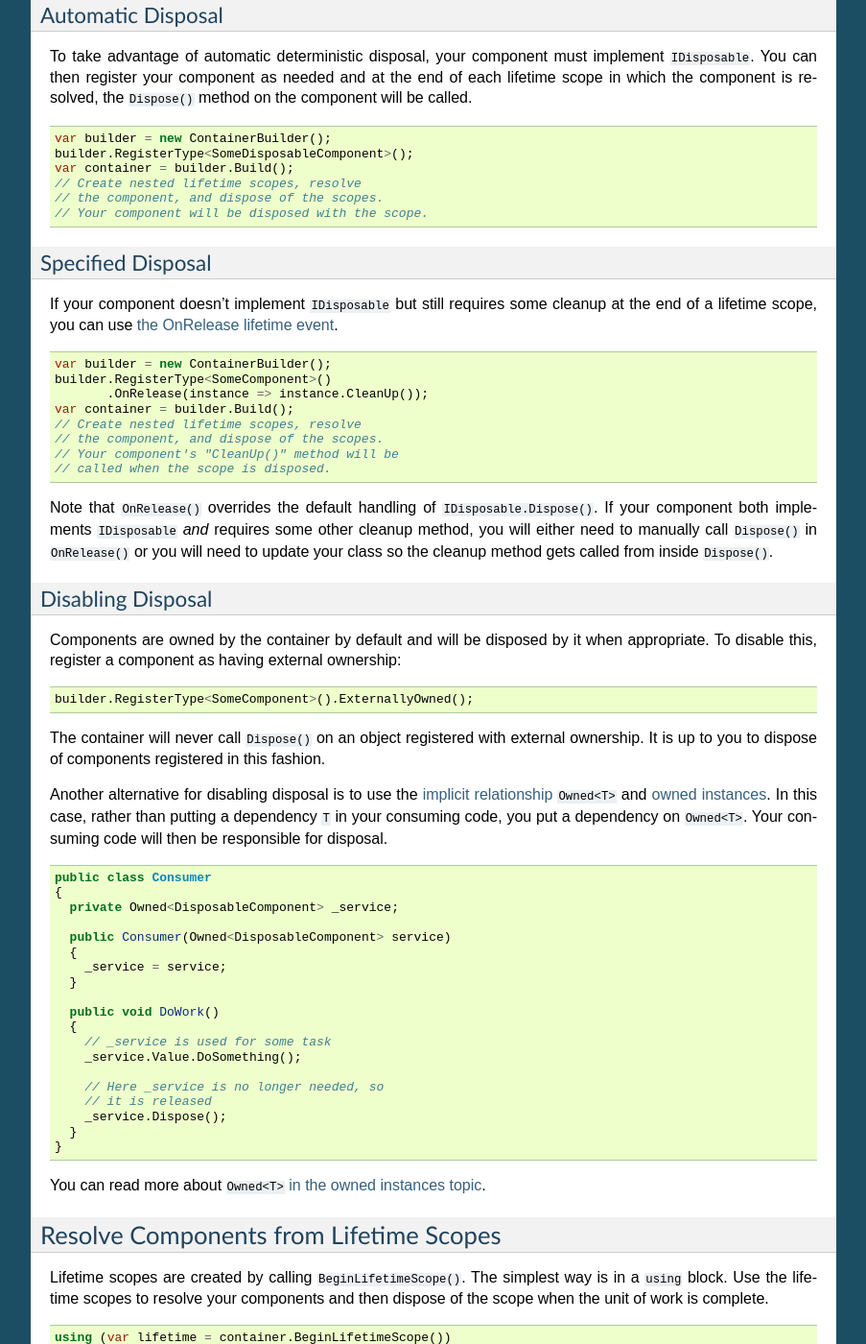
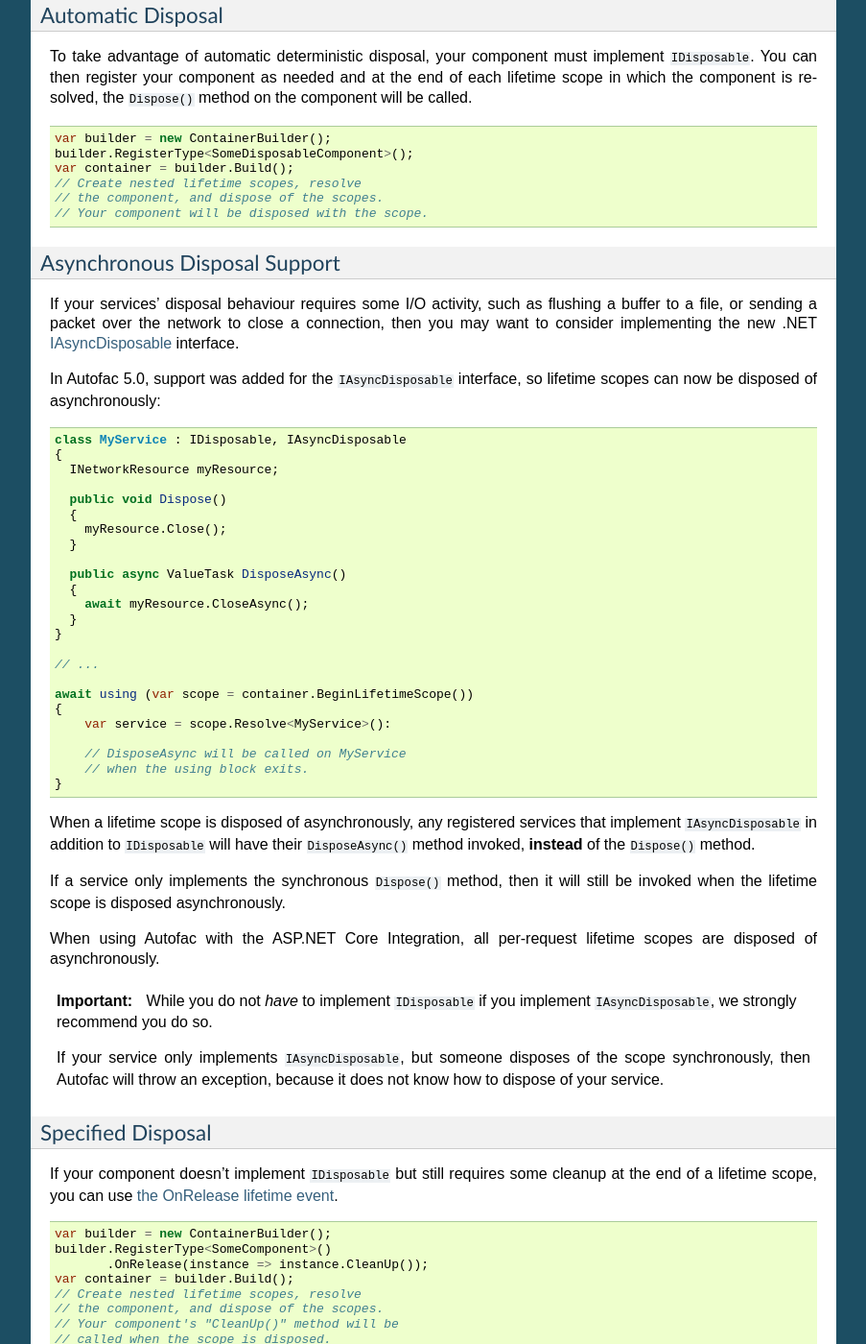
Before and after one commit to autofac/Documentation, a Sphinx documentation site: the page built from docs/lifetime/disposal.rst, in a window 1280 px wide and 1400 px high, scrolled down 861 px. Shown: the whole window at 96% size, without its empty margins (198-1101 px from the left). Built offline with Sphinx 7.4.7, drawn with Linux system fonts in a browser that asks for light colours; some of the changed text lies outside the part shown.

Commit message:
Asynchronous Disposal Documentation

```diff
--- a/docs/lifetime/disposal.rst
+++ b/docs/lifetime/disposal.rst
@@ -35,7 +35,9 @@ If you have singleton components (registered as ``SingleInstance()``) **they wil
 Automatic Disposal
 ------------------
 
-To take advantage of automatic deterministic disposal, your component must implement ``IDisposable``. You can then register your component as needed and at the end of each lifetime scope in which the component is resolved, the ``Dispose()`` method on the component will be called.
+To take advantage of automatic deterministic disposal, your component must implement ``IDisposable``.
+You can then register your component as needed and at the end of each lifetime scope in which the component
+is resolved, the ``Dispose()`` method on the component will be called.
 
 .. sourcecode:: csharp
 
@@ -45,6 +47,60 @@ To take advantage of automatic deterministic disposal, your component must imple
     // Create nested lifetime scopes, resolve
     // the component, and dispose of the scopes.
     // Your component will be disposed with the scope.
+
+Asynchronous Disposal Support
+-----------------------------
+
+If your services' disposal behaviour requires some I/O activity, such as flushing a buffer to a file,
+or sending a packet over the network to close a connection, then you may want to consider implementing
+the new .NET `IAsyncDisposable <https://docs.microsoft.com/en-us/dotnet/api/system.iasyncdisposable?view=netstandard-2.1>`_
+interface.
+
+In Autofac 5.0, support was added for the ``IAsyncDisposable`` interface, so lifetime scopes can now be disposed of
+asynchronously:
+
+.. code-block:: csharp
+
+  class MyService : IDisposable, IAsyncDisposable
+  {
+    INetworkResource myResource;
+
+    public void Dispose()
+    {
+      myResource.Close();
+    }
+
+    public async ValueTask DisposeAsync()
+    {
+      await myResource.CloseAsync();
+    }
+  }
+
+  // ...
+
+  await using (var scope = container.BeginLifetimeScope())
+  {
+      var service = scope.Resolve<MyService>():
+
+      // DisposeAsync will be called on MyService
+      // when the using block exits.
+  }
+
+When a lifetime scope is disposed of asynchronously, any registered services that implement ``IAsyncDisposable``
+in addition to ``IDisposable`` will have their ``DisposeAsync()`` method invoked, **instead** of the ``Dispose()`` method.
+
+If a service only implements the synchronous ``Dispose()`` method,
+then it will still be invoked when the lifetime scope is disposed asynchronously.
+
+When using Autofac with the ASP.NET Core Integration, all per-request lifetime scopes are disposed of asynchronously.
+
+.. important::
+
+  While you do not *have* to implement ``IDisposable`` if you implement ``IAsyncDisposable``, we strongly
+  recommend you do so.
+
+  If your service only implements ``IAsyncDisposable``, but someone disposes of the scope synchronously,
+  then Autofac will throw an exception, because it does not know how to dispose of your service.
 
 Specified Disposal
 ------------------
@@ -67,13 +123,15 @@ Note that ``OnRelease()`` overrides the default handling of ``IDisposable.Dispos
 Disabling Disposal
 ------------------
 
-Components are owned by the container by default and will be disposed by it when appropriate. To disable this, register a component as having external ownership:
+Components are owned by the container by default and will be disposed by it when appropriate.
+To disable this, register a component as having external ownership:
 
 .. sourcecode:: csharp
 
     builder.RegisterType<SomeComponent>().ExternallyOwned();
 
-The container will never call ``Dispose()`` on an object registered with external ownership. It is up to you to dispose of components registered in this fashion.
+The container will never call ``Dispose()`` or ``DisposeAsync()`` on an object registered with external ownership.
+It is up to you to dispose of components registered in this fashion.
 
 Another alternative for disabling disposal is to use the :doc:`implicit relationship <../resolve/relationships>` ``Owned<T>`` and :doc:`owned instances <../advanced/owned-instances>`. In this case, rather than putting a dependency ``T`` in your consuming code, you put a dependency on ``Owned<T>``. Your consuming code will then be responsible for disposal.
 
```
